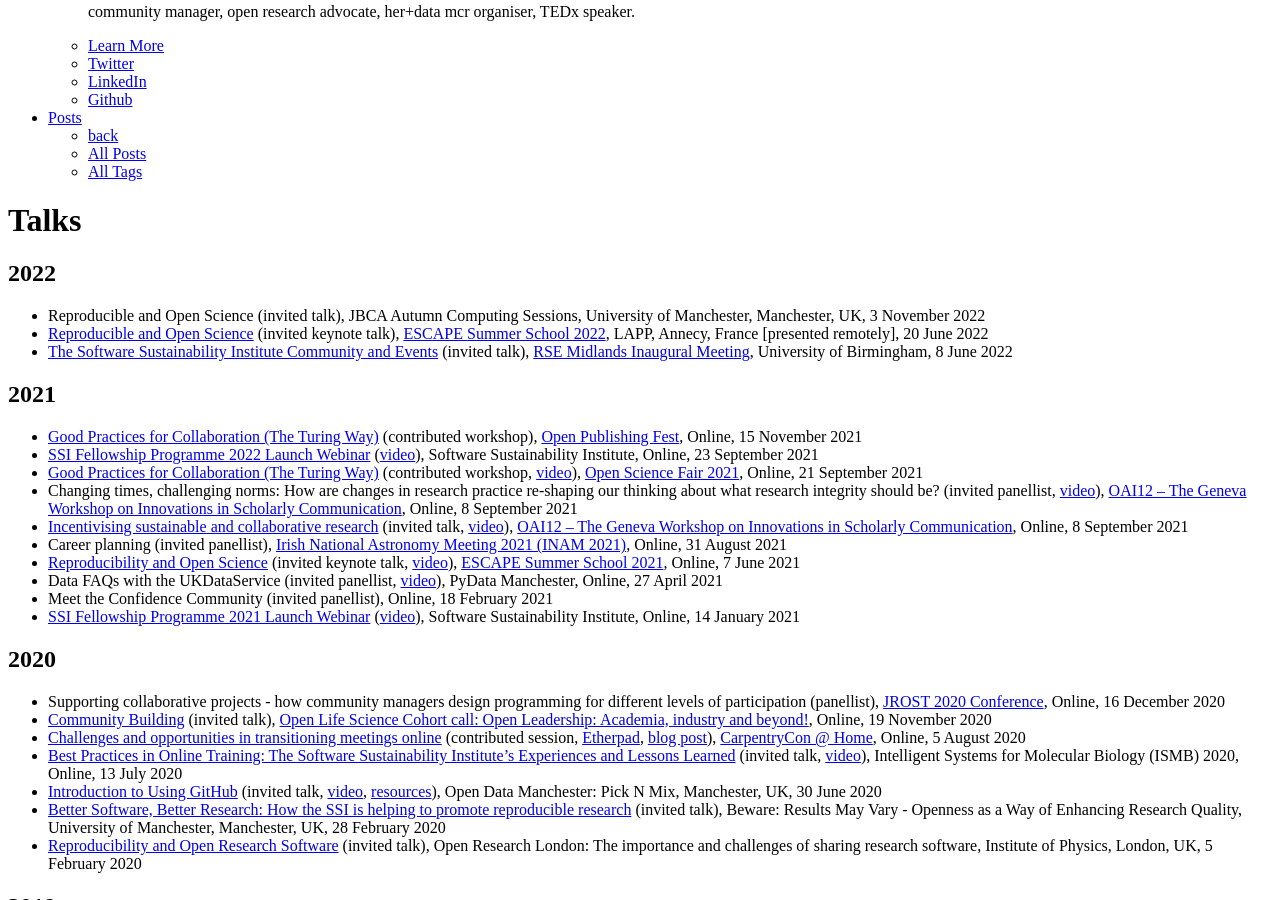
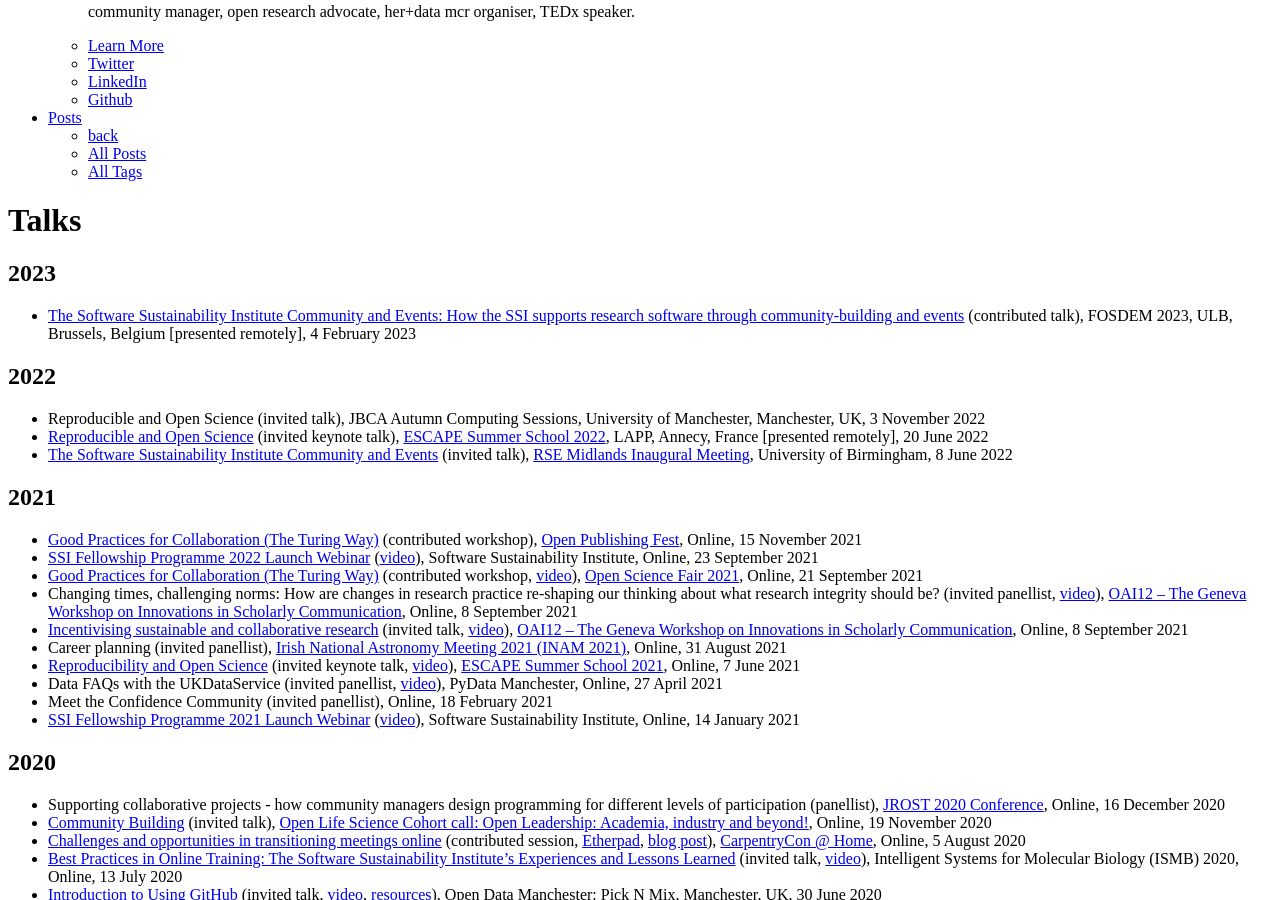
Before and after one commit to rainsworth/rainsworth.github.io, a Jekyll site: the page built from talks/index.md, in a window 1280 px wide and 900 px high, scrolled down 561 px. Built offline with Jekyll 4.4.1, drawn with Linux system fonts in a browser that asks for light colours.

Commit message:
Update index.md

```diff
--- a/talks/index.md
+++ b/talks/index.md
@@ -5,6 +5,9 @@
 date: 2020-02-04
 comments: false
 ---
+
+## 2023
+* [The Software Sustainability Institute Community and Events: How the SSI supports research software through community-building and events](https://doi.org/10.6084/m9.figshare.21931299) (contributed talk), FOSDEM 2023, ULB, Brussels, Belgium [presented remotely], 4 February 2023
 
 ## 2022
 * Reproducible and Open Science (invited talk), JBCA Autumn Computing Sessions, University of Manchester, Manchester, UK, 3 November 2022
```
